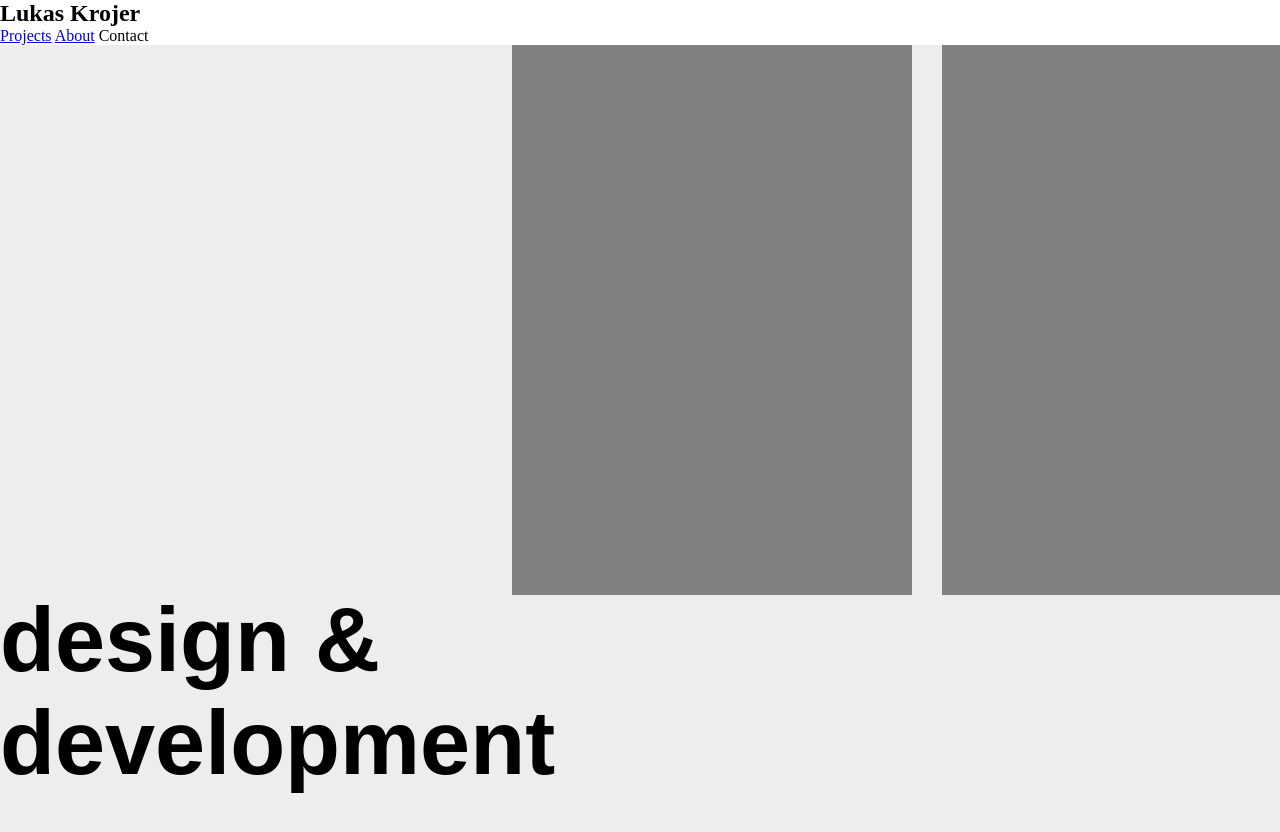
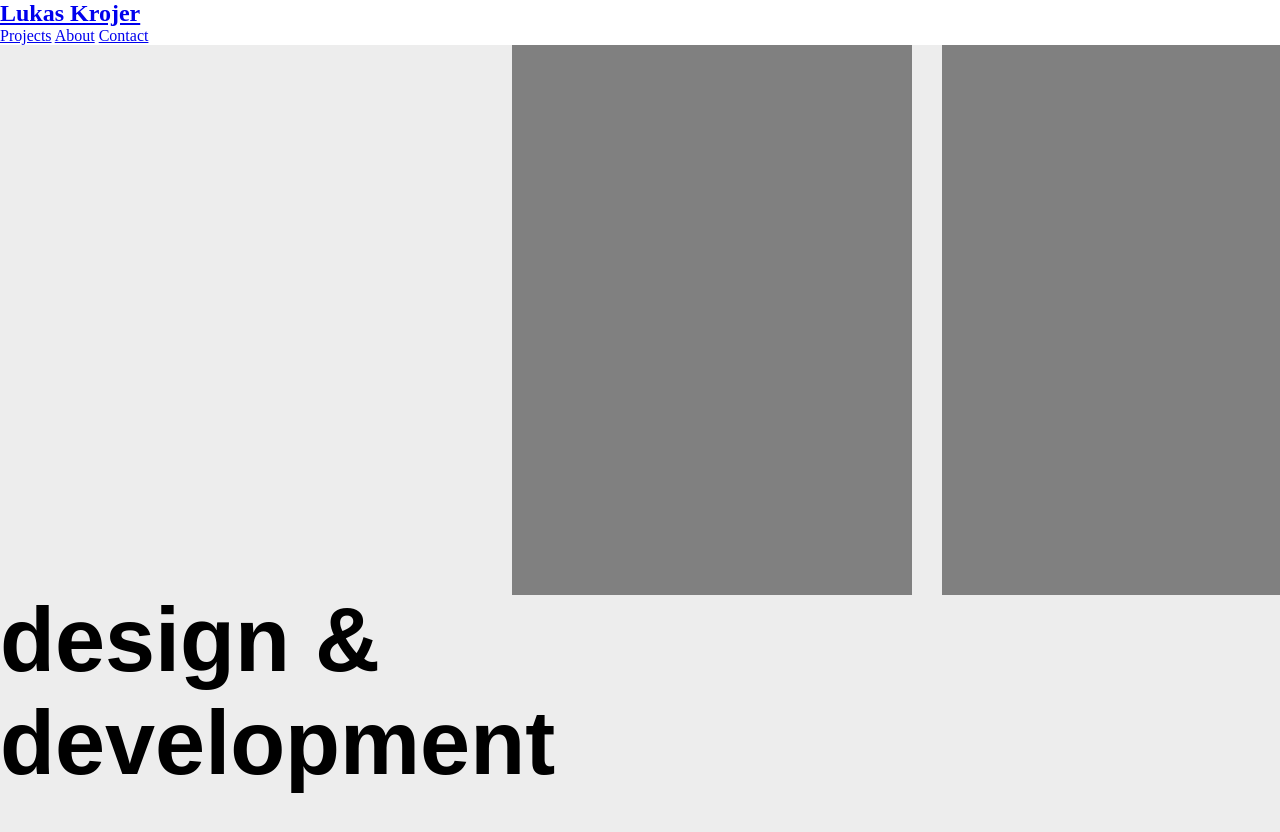
Before and after one commit to Hauskamel/portfolio-website, a website built with Vite: page index.html in a window 1280 px wide. Built offline with nearby package versions, Linux system fonts and the light colour scheme.

Commit message:
added project page, which is working and setup about page

```diff
--- a/index.html
+++ b/index.html
@@ -14,12 +14,14 @@
 
 <nav class="navigation">
     <div class="navigation-logo">
-        <h1 class="navigation-logo--elem">Lukas Krojer</h1>
+        <a href="/">
+            <h1 class="navigation-logo--elem">Lukas Krojer</h1>
+        </a>
     </div>
     <div class="navigation-links">
         <a class="nav-elem--link" href="/src/projects/projects.html">Projects</a>
         <a class="nav-elem--link" href="/src/about/about.html">About</a>
-        <a class="nav-elem--link">Contact</a>
+        <a class="nav-elem--link" href="/src/contact/contact.html">Contact</a>
     </div>
 </nav>
 
```
Also changed, not shown: src/about/about.html (+5 -3 lines), src/projects/projects.html (+4 -2 lines).
